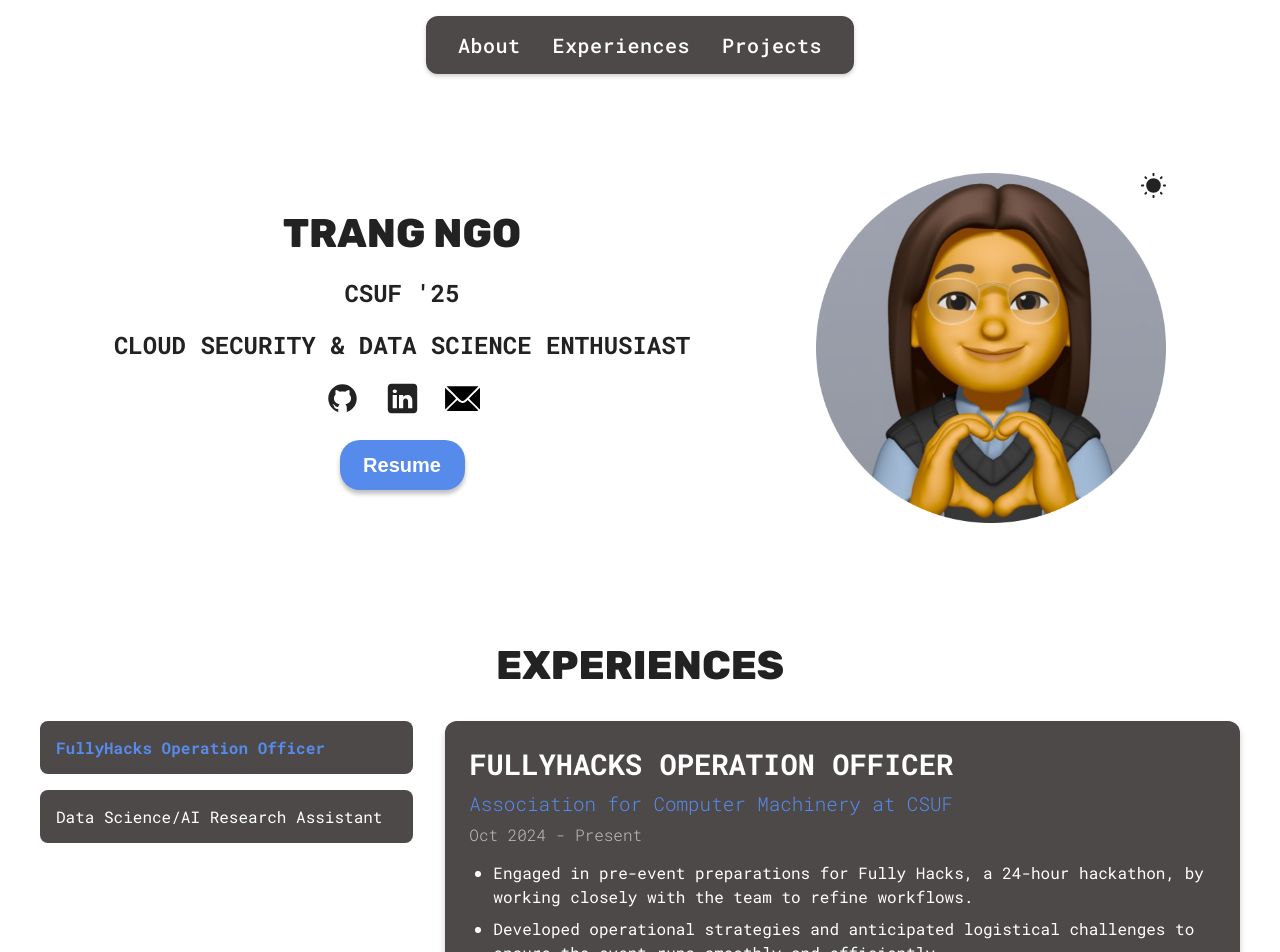
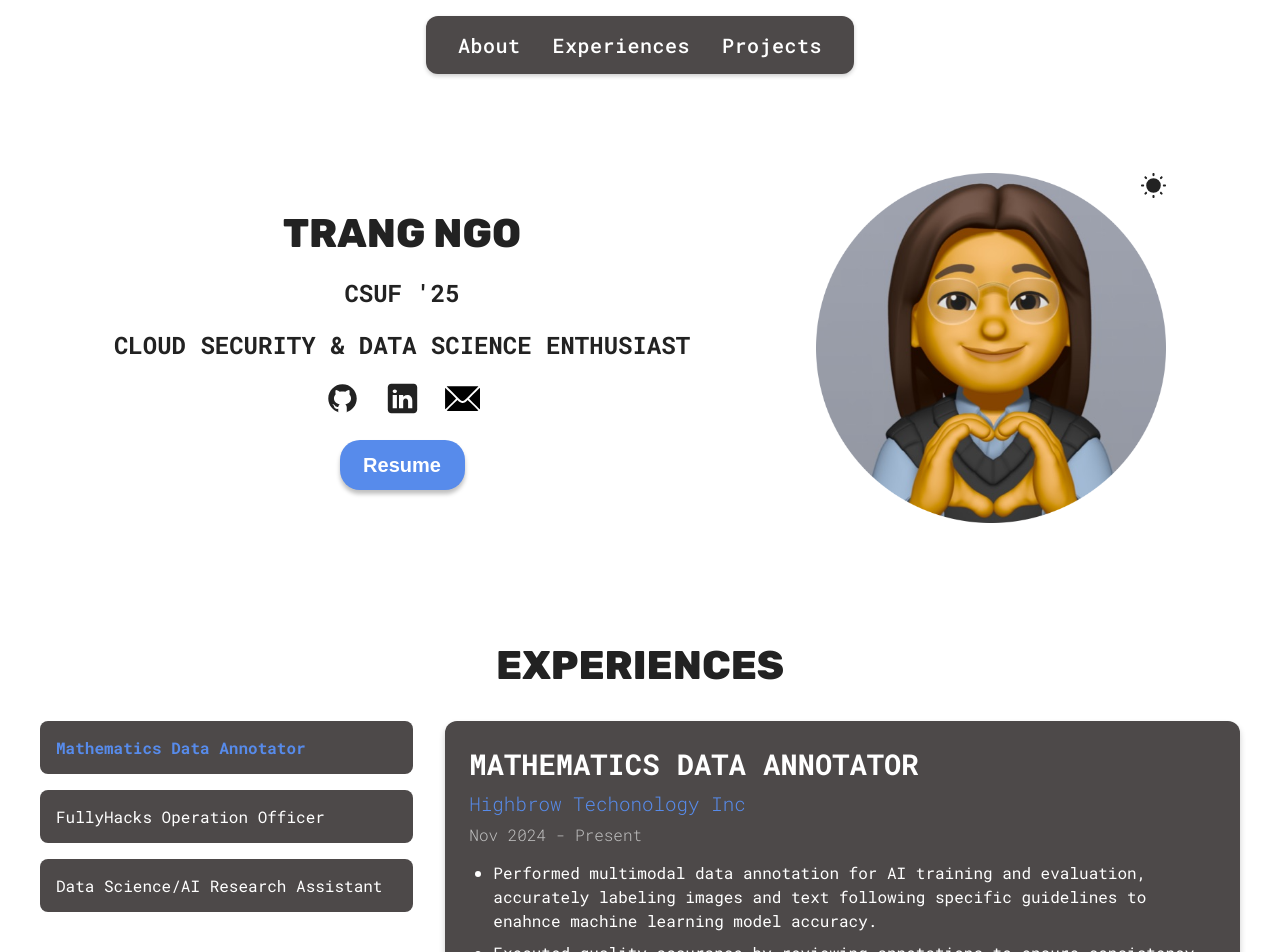
Before and after one commit to trangn03/Portfolio, a React (Vite) app: page / in a window 1280 px wide. Shown: the top 952 px of the page. Built offline with nearby package versions, Linux system fonts and the light colour scheme.

Commit message:
Add Experience and Update CV

```diff
--- a/src/sections/Experience/Experiences.jsx
+++ b/src/sections/Experience/Experiences.jsx
@@ -3,6 +3,15 @@
 
 function Experiences() {
   const experiences = [
+    {
+      role: 'Mathematics Data Annotator',
+      company: 'Highbrow Techonology Inc',
+      duration: 'Nov 2024 - Present',
+      details: [
+        'Performed multimodal data annotation for AI training and evaluation, accurately labeling images and text following specific guidelines to enahnce machine learning model accuracy.',
+        'Executed quality assurance by reviewing annotations to ensure consistency and correctness, contributing to the reliability of AI model data.',
+      ],
+    },
     {
       role: 'FullyHacks Operation Officer',
       company: 'Association for Computer Machinery at CSUF',
```
Also changed, not shown: 1 other file (tests, documents, lock files or other folders).
